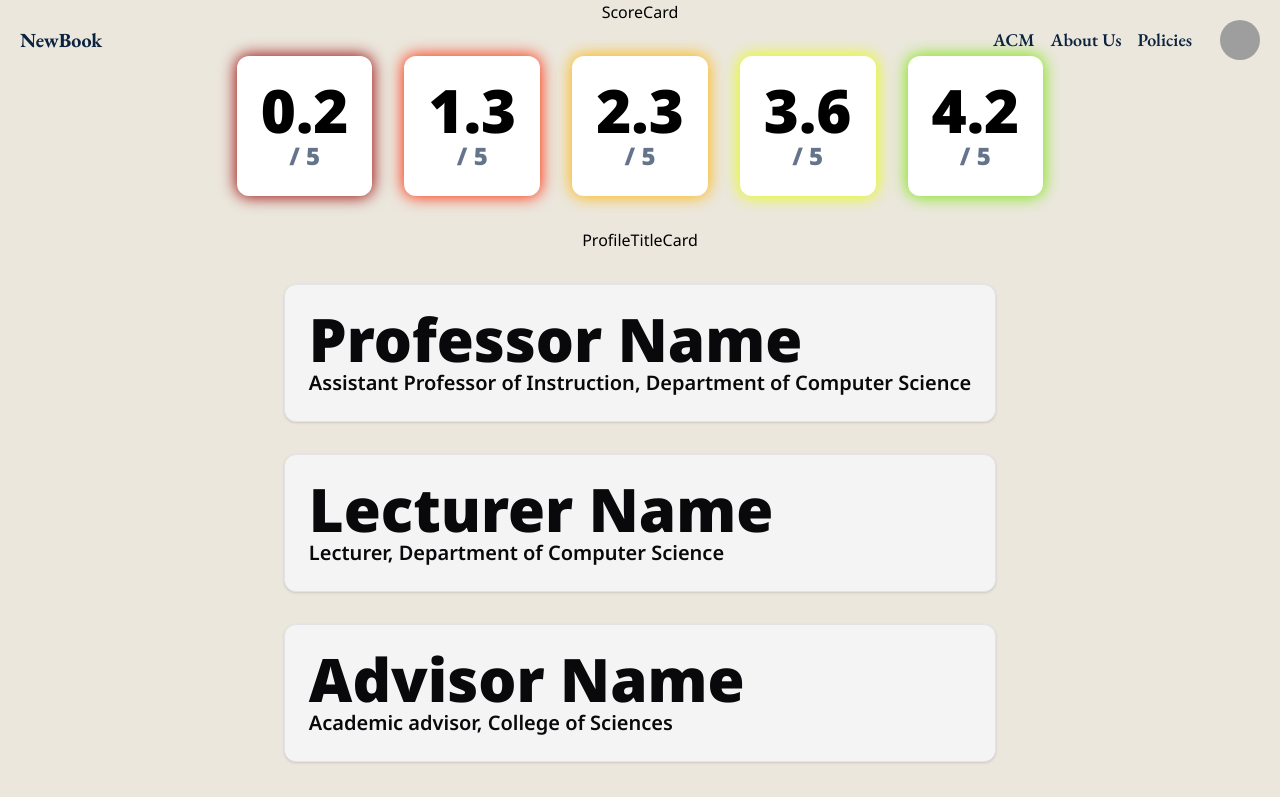
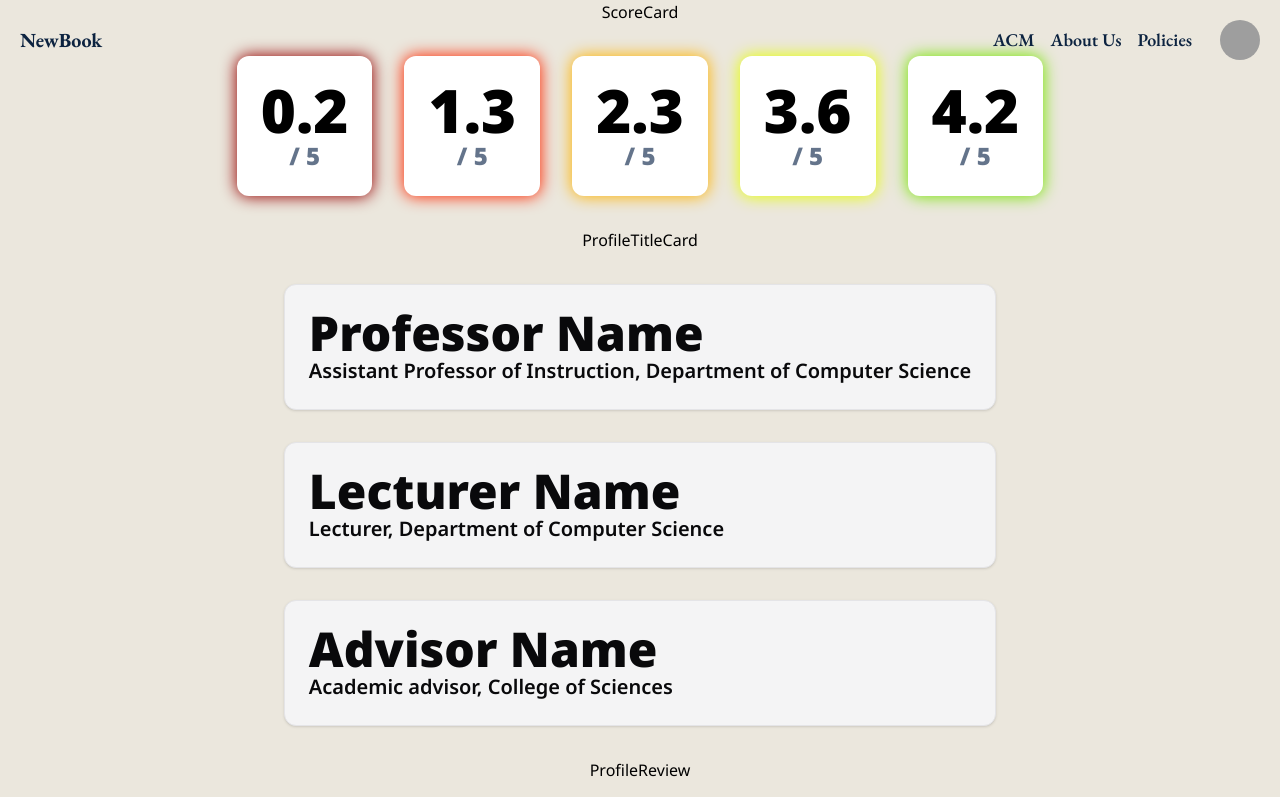
Before and after one commit to acmutsa/newbook-next, a Next.js app in the folder apps/web/: page /component-testing in a window 1280 px wide. Shown: the top 797 px of the page. Built offline with nearby package versions, Linux system fonts and the light colour scheme; grey boxes are pictures that could not be loaded.

Commit message:
Changed font size on profile title card; added layout changes to accommodate medium-sized displays

```diff
--- a/apps/web/src/app/advisor/page.tsx
+++ b/apps/web/src/app/advisor/page.tsx
@@ -27,7 +27,7 @@ export default function Page() {
         <main className="container mx-auto flex flex-col min-h-screen justify-center">
             <div className="grid grid-cols-1 lg:grid-cols-12 gap-2">
                 {/* Desktop left-side pane */}
-                <div className="flex flex-col gap-2 lg:col-span-5">
+                <div className="flex flex-col gap-2 md:col-span-6 xl:col-span-5">
                     <div className="flex gap-2">
                         <ProfileTitleCard
                             name={advisorProfileData.firstname + " " + advisorProfileData.lastname}
@@ -59,7 +59,7 @@ export default function Page() {
                     </Card>
                 </div>
                 {/* Desktop right-side pane */}
-                <div className="lg:col-span-7">
+                <div className="md:col-span-6 xl:col-span-7">
                     <Card>
                         <CardHeader>
                             <CardTitle className="flex items-center">
--- a/apps/web/src/components/shared/NewBookProfileTitle.tsx
+++ b/apps/web/src/components/shared/NewBookProfileTitle.tsx
@@ -13,7 +13,7 @@ export default function ProfileTitleCard({
 }) {
     return (
         <Card className="bg-secondary grow p-6">
-            <div className="text-6xl font-black">
+            <div className="text-5xl font-black">
                 { name ?? "ProfileName" }
             </div>
             <div className="text-xl font-semibold">
```
